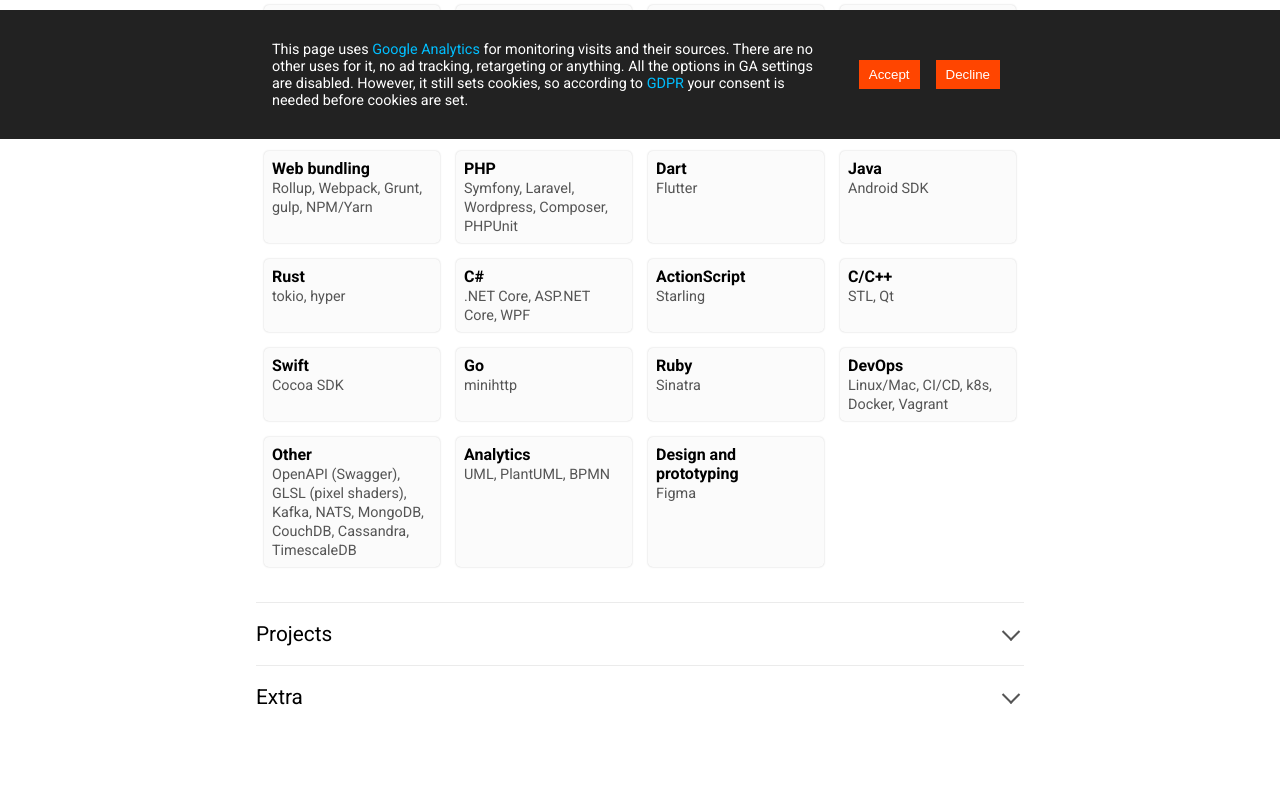
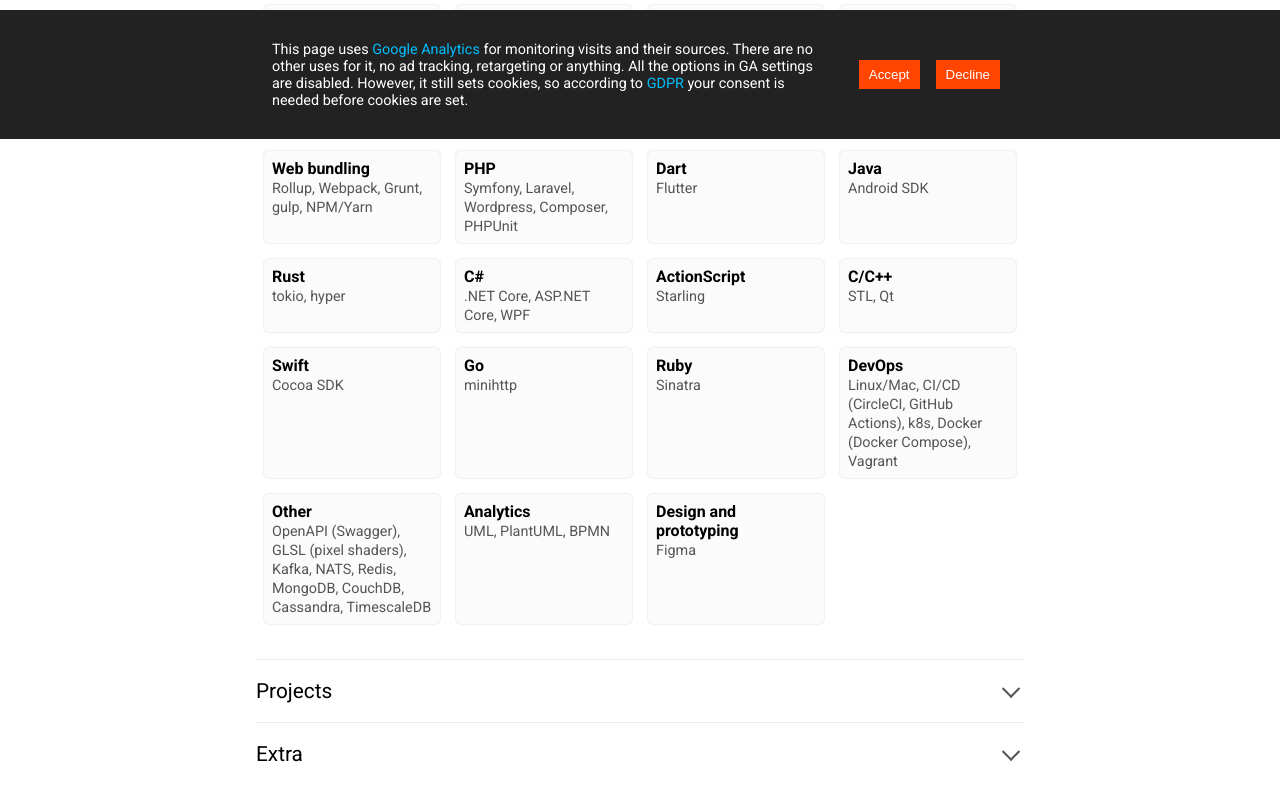
Before and after one commit to mrnateriver/mrnateriver.github.io, a website built with webpack: page src/index.html in a window 1280 px wide. Shown: the part 661-1461 px from the top of the page. Built offline with nearby package versions, Linux system fonts and the light colour scheme; files whose address does not match are found by name.

Commit message:
Add some extra skills

```diff
--- a/src/index.html
+++ b/src/index.html
@@ -398,12 +398,12 @@
         </li>
         <li>
           <span class="skill">DevOps</span>
-          <span class="subtitle">Linux/Mac, CI/CD, k8s, Docker, Vagrant</span>
+          <span class="subtitle">Linux/Mac, CI/CD (CircleCI, GitHub Actions), k8s, Docker (Docker Compose), Vagrant</span>
         </li>
         <li>
           <span class="skill" lang="ru">Другое</span>
           <span class="skill" lang="en">Other</span>
-          <span class="subtitle">OpenAPI (Swagger), GLSL (pixel shaders), Kafka, NATS, MongoDB, CouchDB, Cassandra, TimescaleDB</span>
+          <span class="subtitle">OpenAPI (Swagger), GLSL (pixel shaders), Kafka, NATS, Redis, MongoDB, CouchDB, Cassandra, TimescaleDB</span>
         </li>
         <li>
           <span class="skill" lang="ru">Аналитика</span>
```
